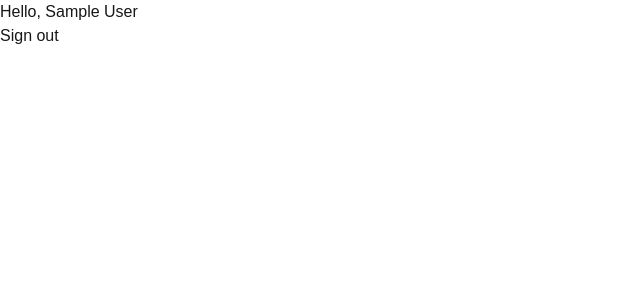
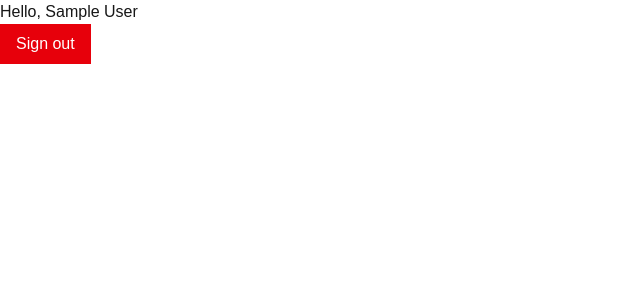
Before and after one commit to Windless-Technologies/presencepilot, a Next.js app: page /home in a window 1280 px wide. Shown: the top 300 px of the page, without its empty margins (0-640 px from the left). Built offline with nearby package versions, Linux system fonts and the light colour scheme; no server answers; sample sign-in values are in the browser's storage.

Commit message:
chore(styling): sign out button color is red

```diff
--- a/src/components/SignOutBtn.tsx
+++ b/src/components/SignOutBtn.tsx
@@ -3,6 +3,11 @@ import { signOut } from 'next-auth/react'
 
 export default function SignOutBtn() {
   return (
-    <button onClick={() => signOut({ callbackUrl: '/login' })}>Sign out</button>
+    <button
+      className="bg-red-600 text-white py-2 px-4"
+      onClick={() => signOut({ callbackUrl: '/login' })}
+    >
+      Sign out
+    </button>
   )
 }
```
